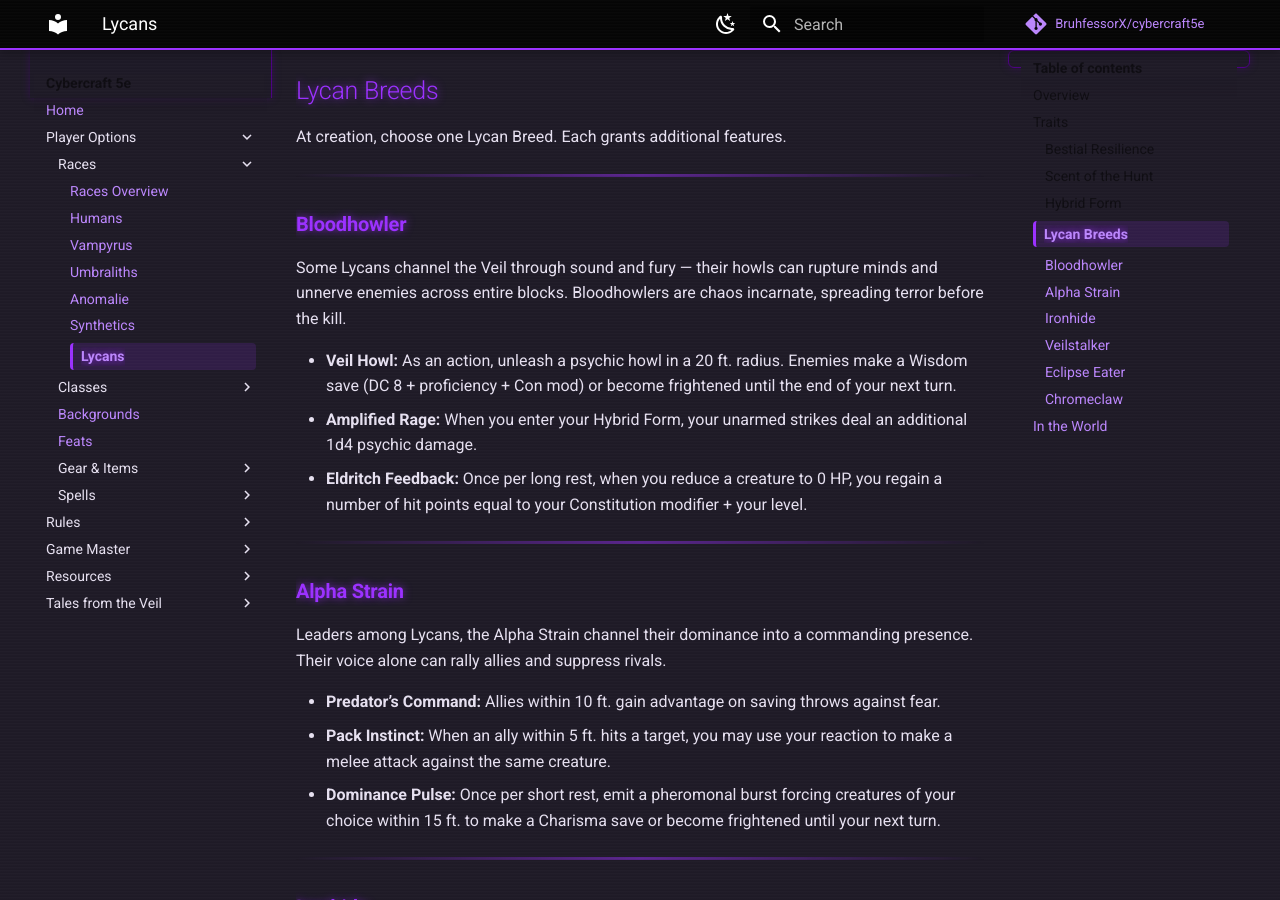
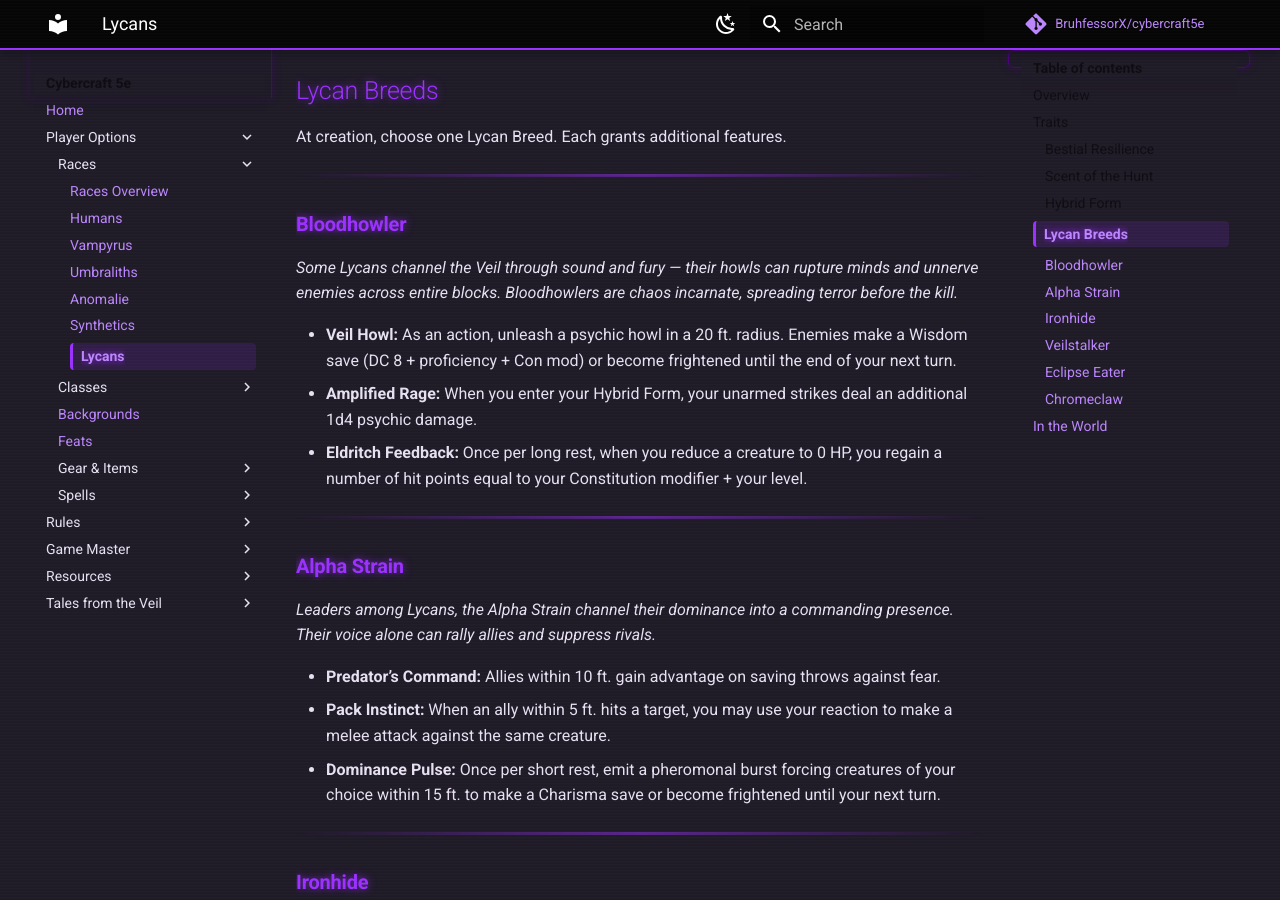
Before and after one commit to BruhfessorX/cybercraft5e, an MkDocs documentation site: the page built from docs/player-options/races/lycans.md, in a window 1280 px wide and 900 px high, scrolled down 1227 px. Built offline with MkDocs 1.6.1 and Material for MkDocs 9.7.7, drawn with Linux system fonts in a browser that asks for light colours; comment, search, counter and statistics services are not loaded.

Commit message:
Additional formating passes

```diff
--- a/docs/player-options/races/lycans.md
+++ b/docs/player-options/races/lycans.md
@@ -42,7 +42,8 @@ At creation, choose one Lycan Breed. Each grants additional features.
 ---
 
 ### **Bloodhowler**
-Some Lycans channel the Veil through sound and fury — their howls can rupture minds and unnerve enemies across entire blocks. Bloodhowlers are chaos incarnate, spreading terror before the kill.
+
+*Some Lycans channel the Veil through sound and fury — their howls can rupture minds and unnerve enemies across entire blocks. Bloodhowlers are chaos incarnate, spreading terror before the kill.*
 
 - **Veil Howl:** As an action, unleash a psychic howl in a 20 ft. radius. Enemies make a Wisdom save (DC 8 + proficiency + Con mod) or become frightened until the end of your next turn.
 - **Amplified Rage:** When you enter your Hybrid Form, your unarmed strikes deal an additional 1d4 psychic damage.
@@ -51,7 +52,8 @@ Some Lycans channel the Veil through sound and fury — their howls can rupture
 ---
 
 ### **Alpha Strain**
-Leaders among Lycans, the Alpha Strain channel their dominance into a commanding presence. Their voice alone can rally allies and suppress rivals.
+
+*Leaders among Lycans, the Alpha Strain channel their dominance into a commanding presence. Their voice alone can rally allies and suppress rivals.*
 
 - **Predator’s Command:** Allies within 10 ft. gain advantage on saving throws against fear.
 - **Pack Instinct:** When an ally within 5 ft. hits a target, you may use your reaction to make a melee attack against the same creature.
@@ -60,7 +62,8 @@ Leaders among Lycans, the Alpha Strain channel their dominance into a commanding
 ---
 
 ### **Ironhide**
-Born of Veil exposure and raw survival, Ironhides are walking fortresses of scarred flesh and sinew — monstrous endurance given form.
+
+*Born of Veil exposure and raw survival, Ironhides are walking fortresses of scarred flesh and sinew — monstrous endurance given form.*
 
 - **Veil-Hardened Flesh:** You gain resistance to nonmagical slashing, bludgeoning, and piercing damage while in Hybrid Form.
 - **Adaptive Regeneration:** When reduced below half HP, regain 1d4 + Constitution modifier HP at the start of each turn for 3 rounds (once per long rest).
@@ -69,7 +72,8 @@ Born of Veil exposure and raw survival, Ironhides are walking fortresses of scar
 ---
 
 ### **Veilstalker**
-The Veil took more than blood from these Lycans — it took their reflection. Lost Veilstalkers move between shadow and data, haunting both physical and digital realms.
+
+*The Veil took more than blood from these Lycans — it took their reflection. Lost Veilstalkers move between shadow and data, haunting both physical and digital realms.*
 
 - **Veil Step:** As a bonus action, teleport up to 15 ft. to an unoccupied space you can see that’s in dim light or darkness.
 - **Umbral Awareness:** You can see through magical or technological darkness within 30 ft.
@@ -78,7 +82,8 @@ The Veil took more than blood from these Lycans — it took their reflection. Lo
 ---
 
 ### **Eclipse Eater**
-The rarest and most feared of their kind, Eclipse Eaters devour the essence of their foes — not for hunger, but for power. They become what they consume, if only for a while.
+
+*The rarest and most feared of their kind, Eclipse Eaters devour the essence of their foes — not for hunger, but for power. They become what they consume, if only for a while.*
 
 - **Essence Feast:** When you reduce a creature to 0 HP, you can consume part of its flesh or data-essence as a bonus action. You gain one of the following temporary benefits for 1 minute (your choice):
   - +2 to Strength
@@ -95,7 +100,8 @@ The rarest and most feared of their kind, Eclipse Eaters devour the essence of t
 ---
 
 ### **Chromeclaw**
-The **Chromeclaws** are the next step in the Lycan evolution — beasts that embraced augmentation rather than rejecting it. Their flesh is threaded with conductive alloys and neural lattices that channel Veil energy like electricity. To them, metal is not a cage — it’s another kind of muscle.
+
+*The **Chromeclaws** are the next step in the Lycan evolution — beasts that embraced augmentation rather than rejecting it. Their flesh is threaded with conductive alloys and neural lattices that channel Veil energy like electricity. To them, metal is not a cage — it’s another kind of muscle.*
 
 - **Cybernetic Integration:** You count as both biological and cybernetic for the purposes of abilities, items, and effects. You gain advantage on saving throws against technological poisons and diseases.
 - **Overdrive Surge:** Once per short rest, you may overcharge your cybernetic implants while in Hybrid Form. For 1 minute, your unarmed attacks deal an additional 1d6 lightning damage, and your movement speed increases by 10 ft.
```
Also changed, not shown: docs/player-options/races/umbraliths.md (+10 -0 lines), docs/player-options/races/vampyrus.md (+10 -0 lines).
